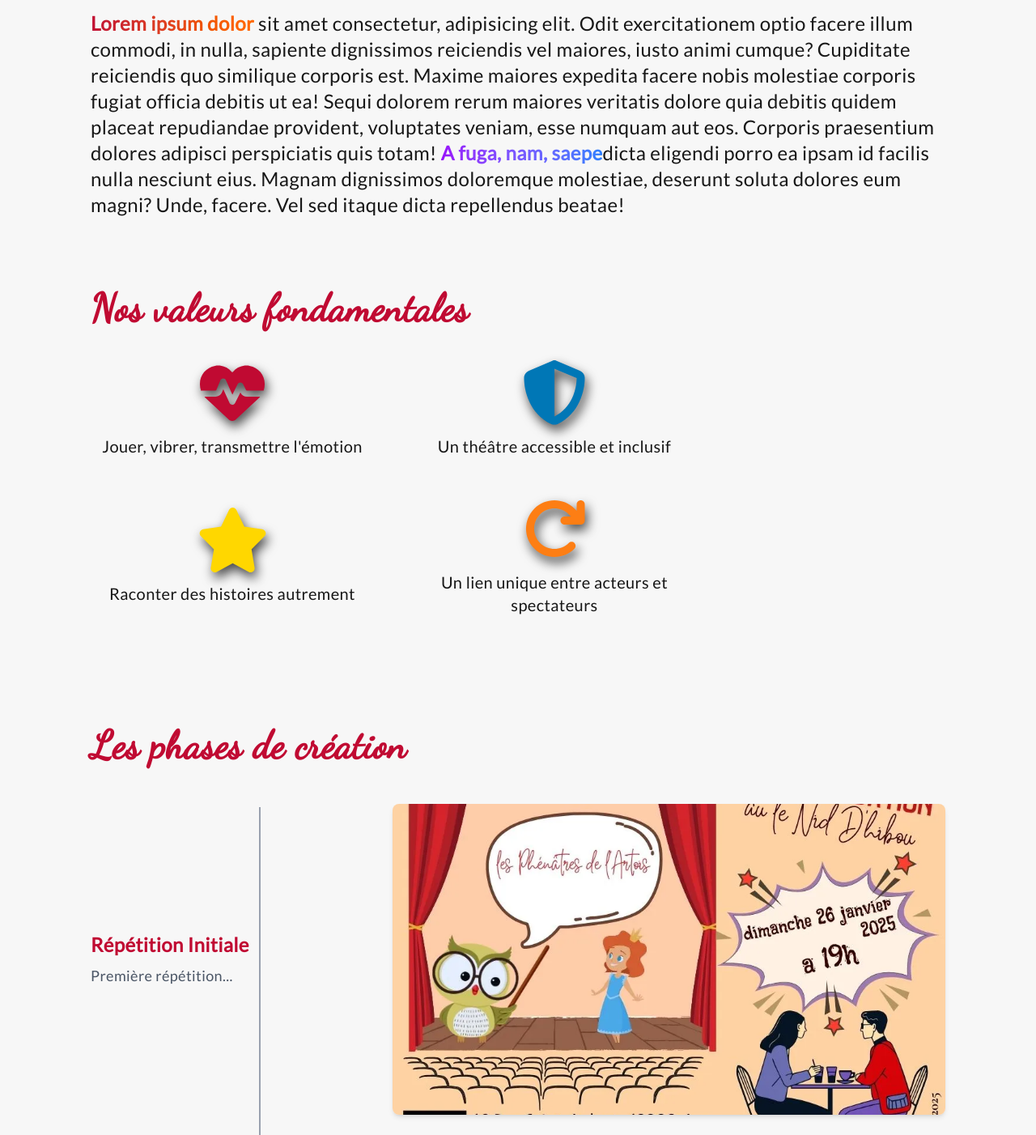
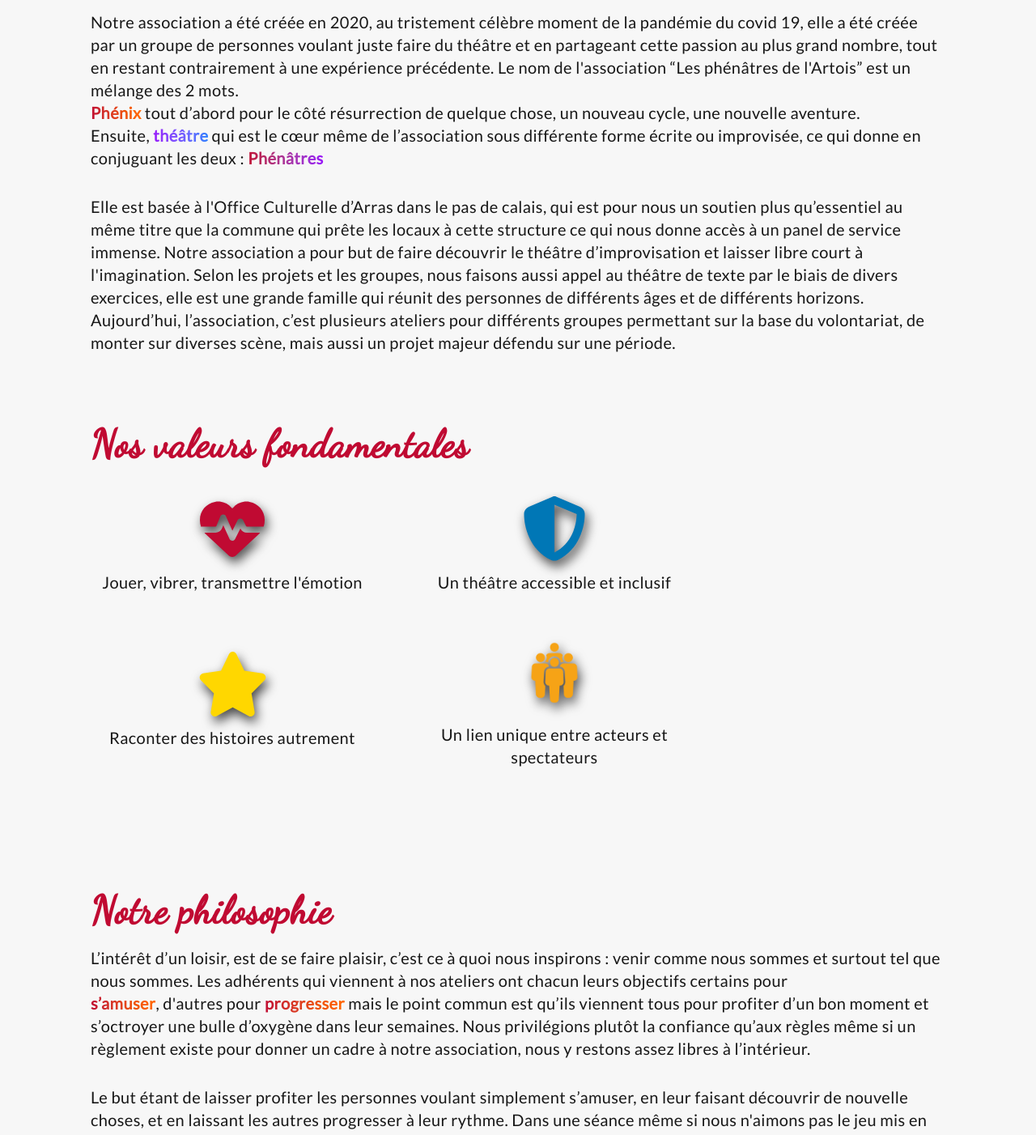
Before and after one commit to Tonyac-create/my-project-lesphenatres, a Next.js app: page /philosophy in a window 1280 px wide. Shown: the part 907-2309 px from the top of the page at 81% size. Built offline with nearby package versions, Linux system fonts and the light colour scheme.

Commit message:
modify text in page philosophy

```diff
--- a/app/components/Home/SectionAbout.tsx
+++ b/app/components/Home/SectionAbout.tsx
@@ -15,13 +15,10 @@ export default function SectionAbout() {
                         className="w-full h-full object-cover mb-8 rounded-3xl drop-shadow-[5px_10px_10px_rgba(0,0,0,0.7)]"
                     />
                 </div>
-                <p className="text-lg md:text-2xl">{`Née d’une envie de liberté artistique et d’un engagement fort pour le théâtre,
-                    notre association a vu le jour officiellement la veille du premier confinement
-                    de 2020. Cette première année compliquée nous a pourtant permis de poser des
-                    bases solides et de préparer notre véritable lancement l’année suivante.`}</p>
-                <p className="mt-3 mb-10 text-lg md:text-2xl">{`Depuis, nous avons développé plusieurs ateliers pour partager notre passion
-                    de la scène dont le théatre d'improvisation, également pour les enfants
-                    où nous mêlons improvisation et travail sur texte en laissant une place importante à leur créativité.`}</p>
+                <p className="text-lg md:text-2xl">{`Notre association a été créée en 2020, au tristement célèbre moment de la pandémie
+                 du covid 19, elle a été créée par un groupe de personnes voulant juste faire du théâtre et en partageant cette passion
+                 au plus grand nombre, tout en restant contrairement à une expérience précédente.`}</p>
+                <p className="mt-3 mb-10 text-lg md:text-2xl">{`Le nom de l'association “Les phénâtres de l'Artois” est un mélange des 2 mots...`}</p>
                 <Button href="/philosophy" variant="secondary">{`Toute l'histoire`}</Button>
             </article>
             <div className="hidden lg:flex lg:w-[50%]">
--- /dev/null
+++ b/app/components/Philisophy/HistorySection.tsx
@@ -0,0 +1,34 @@
+export default function HistorySection() {
+    return (
+        <section className="flex flex-col mt-16 p-8 md:px-28 md:py-11 tracking-wide">
+            <h2 className="font-dancing text-red text-3xl md:text-5xl mb-5 font-semibold">Notre histoire</h2>
+            <p className="text-lg md:text-xl">
+                {`Notre association a été créée en 2020, au tristement célèbre moment de la pandémie du covid 19, elle a été créée
+                 par un groupe de personnes voulant juste faire du théâtre et en partageant cette passion au plus grand nombre,
+                  tout en restant contrairement à une expérience précédente. Le nom de l'association “Les phénâtres de l'Artois”
+                   est un mélange des 2 mots. `}
+                <p className="text-lg md:text-xl">
+                    <span className="bg-gradient-to-r from-red to-orange-500 inline-block text-transparent bg-clip-text font-semibold">
+                        Phénix
+                    </span>
+                    {` tout d’abord pour le côté résurrection de quelque chose, un nouveau cycle, une nouvelle aventure. `}
+                </p>
+                <p className="text-lg md:text-xl">
+                    {`Ensuite, `}
+                    <span className="bg-gradient-to-r from-purple-600 to-blue-500 inline-block text-transparent bg-clip-text font-semibold">
+                        théâtre
+                    </span>
+                    {` qui est le cœur même de l’association sous différente forme écrite ou improvisée, ce qui donne en conjuguant les deux : `}
+                    <span className="mb-8 bg-gradient-to-r from-red to-purple-600 inline-block text-transparent bg-clip-text font-semibold">
+                        Phénâtres
+                    </span>
+                </p>
+                {`Elle est basée à l'Office Culturelle d’Arras dans le pas de calais, qui est pour nous un soutien plus qu’essentiel au même titre que
+                 la commune qui prête les locaux à cette structure ce qui nous donne accès à un panel de service immense. Notre association a pour but
+                 de faire découvrir le théâtre d’improvisation et laisser libre court à l'imagination. Selon les projets et les groupes, nous faisons
+                 aussi appel au théâtre de texte par le biais de divers exercices, elle est une grande famille qui réunit des personnes de différents
+                 âges et de différents horizons. Aujourd’hui, l’association, c’est plusieurs ateliers pour différents groupes permettant sur la base
+                  du volontariat, de monter sur diverses scène, mais aussi un projet majeur défendu sur une période.`}</p>
+        </section>
+    )
+}
--- /dev/null
+++ b/app/components/Philisophy/PhilisophySection.tsx
@@ -0,0 +1,34 @@
+export default function PhilosophySection() {
+    return (
+        <section className="flex flex-col mt-16 p-8 md:px-28 md:py-11 tracking-wide">
+            <h2 className="font-dancing text-red text-3xl md:text-5xl mb-5 font-semibold">Notre philosophie</h2>
+            <p className="text-lg md:text-xl">
+                {`L’intérêt d’un loisir, est de se faire plaisir, c’est ce à quoi nous inspirons : venir comme nous sommes et surtout tel que nous sommes.
+                Les adhérents qui viennent à nos ateliers ont chacun leurs objectifs certains pour `}
+                <p className="text-lg md:text-xl">
+                    <span className="bg-gradient-to-r from-red to-orange-500 inline-block text-transparent bg-clip-text font-semibold">
+                        s’amuser
+                    </span>
+                    {`, d'autres pour `}
+                    <span className="bg-gradient-to-r from-red to-orange-500 inline-block text-transparent bg-clip-text font-semibold">
+                        progresser
+                    </span>
+                    {` mais le point commun est qu’ils viennent tous pour profiter d’un bon moment et s’octroyer une bulle d’oxygène dans leur semaines.
+                    Nous privilégions plutôt la confiance qu’aux règles même si un règlement existe pour donner un cadre à notre association,
+                    nous y restons assez libres à l’intérieur.`}</p>
+                <p className="text-lg md:text-xl mt-8">
+                    {`Le but étant de laisser profiter les personnes voulant simplement s’amuser, en leur faisant découvrir de nouvelle choses, et en laissant les
+                autres progresser à leur rythme. Dans une séance même si nous n'aimons pas le jeu mis en place, on essaie de participer car cela peut inspirer
+                les copains, et même les animateurs font des jeux qu’il n’aime pas.`}
+                </p>
+                {`Pourtant c’est avec cette méthode que nous réussissons à créer des histoires aussi formidable que rocambolesque et surtout nous ne sommes
+                jamais seul sur scène. Nos animateurs sont soit formé à l’animation ou ont assez d’expérience pour prendre en main les ateliers.
+                Le théâtre est une grande famille où chaque personne est là pour l’autre sur scène et en coulisse, c’est dans cette optique là
+                que nous préparons nos spectacles où chaque participant à un rôle à jouer et même ceux qui ne font pas le spectacle mais vienne
+                nous regarder pour nous applaudir et nous soutenir. Et pour finir je dirais que l’imagination est le plus
+                grand des atouts de l’homme, dans de mauvaises mains elle peut être destructrice, mais dans de bonnes mains elle permet de faire de grande chose
+                et notamment grandir et s'épanouir.`}
+            </p>
+        </section>
+    )
+}
--- a/app/components/Philisophy/PhilosophySection.tsx
+++ /dev/null
@@ -1,22 +0,0 @@
-export default function PhilosophySection() {
-    return (
-        <section className="flex flex-col mt-16 p-8 md:px-28 md:py-11 tracking-wide">
-            <h2 className="font-dancing text-red text-3xl md:text-5xl mb-5 font-semibold">Notre philosophie</h2>
-            <p className="text-lg md:text-2xl">
-                <span className="bg-gradient-to-r from-red to-orange-500 inline-block text-transparent bg-clip-text font-semibold">
-                    Lorem ipsum dolor
-                </span>
-                {` sit amet consectetur, adipisicing elit. Odit exercitationem optio facere illum commodi, in nulla,
-                 sapiente dignissimos reiciendis vel maiores, iusto animi cumque? Cupiditate reiciendis quo similique corporis est.
-                 Maxime maiores expedita facere nobis molestiae corporis fugiat officia debitis ut ea! Sequi dolorem rerum maiores
-                  veritatis dolore quia debitis quidem placeat repudiandae provident, voluptates veniam, esse numquam aut eos.
-                Corporis praesentium dolores adipisci perspiciatis quis totam! `}
-                <span className="bg-gradient-to-r from-purple-600 to-blue-500 inline-block text-transparent bg-clip-text font-semibold">
-                    A fuga, nam, saepe
-                </span>
-                {`dicta eligendi porro ea ipsam id facilis nulla nesciunt eius. Magnam dignissimos doloremque molestiae, deserunt soluta dolores eum magni?
-                 Unde, facere. Vel sed itaque dicta repellendus beatae!`}
-            </p>
-        </section>
-    )
-}
--- a/app/components/Philisophy/ValuesSection.tsx
+++ b/app/components/Philisophy/ValuesSection.tsx
@@ -48,9 +48,9 @@ export default function ValuesSection() {
                 </div>
                 <div className="flex flex-col w-[350px] justify-center items-center flip-card flip-4 opacity-0">
                     <Image
-                        src="/arrow-rotate-right.svg"
-                        width={80}
-                        height={80}
+                        src="/Icon_perons.png"
+                        width={100}
+                        height={100}
                         alt=""
                         className="drop-shadow-[3px_7px_7px_rgba(0,0,0,0.7)]"
                     />
--- a/app/philosophy/page.tsx
+++ b/app/philosophy/page.tsx
@@ -1,15 +1,17 @@
 import FriseSection from "../components/Philisophy/FriseSection";
 import HeroSection from "../components/Philisophy/HeroSection";
 import JoinsUsSection from "../components/Philisophy/JoinsUsSection";
-import PhilosophySection from "../components/Philisophy/PhilosophySection";
+import HistorySection from "../components/Philisophy/HistorySection";
 import ValuesSection from "../components/Philisophy/ValuesSection";
+import PhilosophySection from "../components/Philisophy/PhilisophySection";
 
 export default function Troupe() {
     return (
         <>
             <HeroSection />
+            <HistorySection />
+            <ValuesSection />
             <PhilosophySection />
-            <ValuesSection />
             <FriseSection />
             <JoinsUsSection />
         </>
```
Also changed, not shown: public/Icon_perons.png (added).
